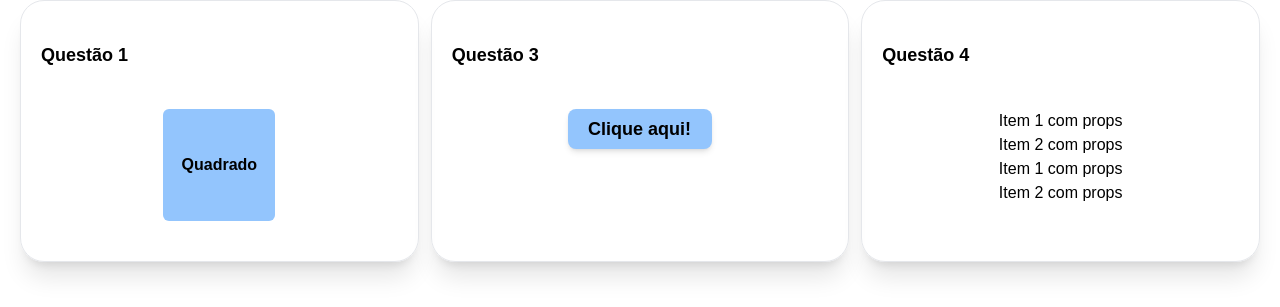
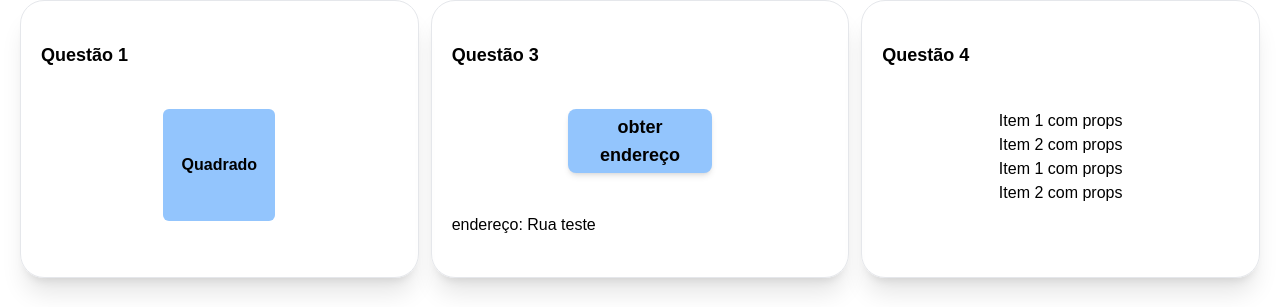
Before and after one commit to cabarros3/react-aula-2, a Next.js app: page / in a window 1280 px wide. Shown: the part 180-487 px from the top of the page. Built offline with nearby package versions, Linux system fonts and the light colour scheme.

Commit message:
feat: implementando botão que consome api e pega cep

```diff
--- a/get-address.ts
+++ b/get-address.ts
@@ -23,14 +23,9 @@
 // getAddress("51270380");
 // console.log("restante do código...")
 
-async function getAddress(cep: string) {
+export async function getAddress(cep: string) {
     const url = `https://viacep.com.br/ws/${cep}/json/`;
-    try {
       const response = await fetch(url);
       const data = await response.json();
-      console.log(data);
-    } catch (error) {
-      console.error("Ocorreu um erro");
-    }
+      return data;
   }
-  getAddress("51270380")
--- a/src/app/components/botao.tsx
+++ b/src/app/components/botao.tsx
@@ -1,8 +1,24 @@
 "use client";
 
+import { getAddress } from "../../../get-address";
+import { useState } from "react";
+
+
 export function Botao() {
-  function click() {
-    alert("Olá");
+
+  let address = "Rua teste"
+
+  const [isAddress, setIsAddress] = useState(false)
+
+  async function HandleGetAddress() {
+    try{
+      const result = await getAddress("51270380");
+      address = result
+      console.log(result);
+    } catch (error){
+      alert("Ocorreu um erro ao obter o endereço")
+    }
+
   }
 
   return (
@@ -12,11 +28,15 @@ export function Botao() {
       </div>
       <div className="flex flex-row justify-center ">
         <button
-          className="m-5 p-5 h-10 w-36 bg-blue-300 shadow-md font-semibold rounded-lg flex flex-row items-center text-lg"
-          onClick={click}
+          className="m-5 p-8 h-10 w-36 bg-blue-300 shadow-md font-semibold rounded-lg flex flex-row items-center text-lg"
+          onClick={HandleGetAddress}
         >
-          Clique aqui!
+          obter endereço
         </button>
+
+      </div>
+      <div className="p-5">
+      <span>endereço: {address}</span>
       </div>
     </div>
   );
```
